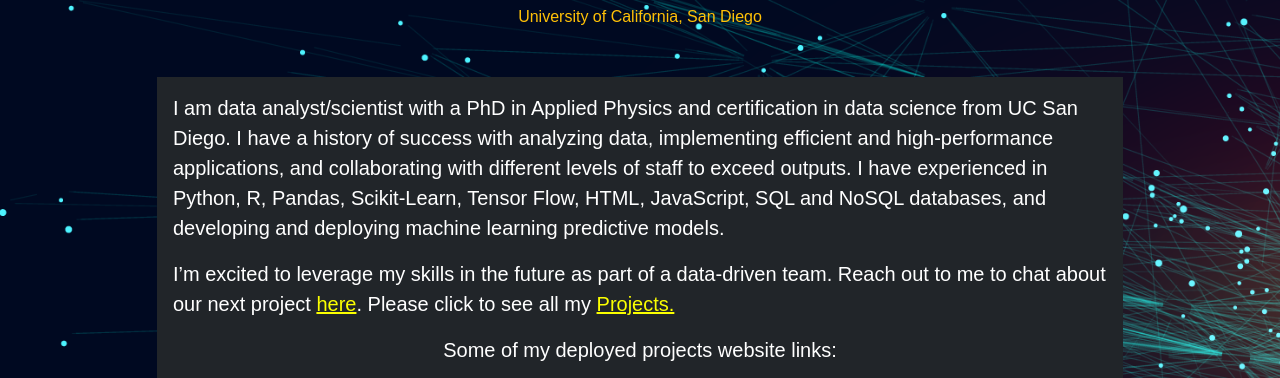
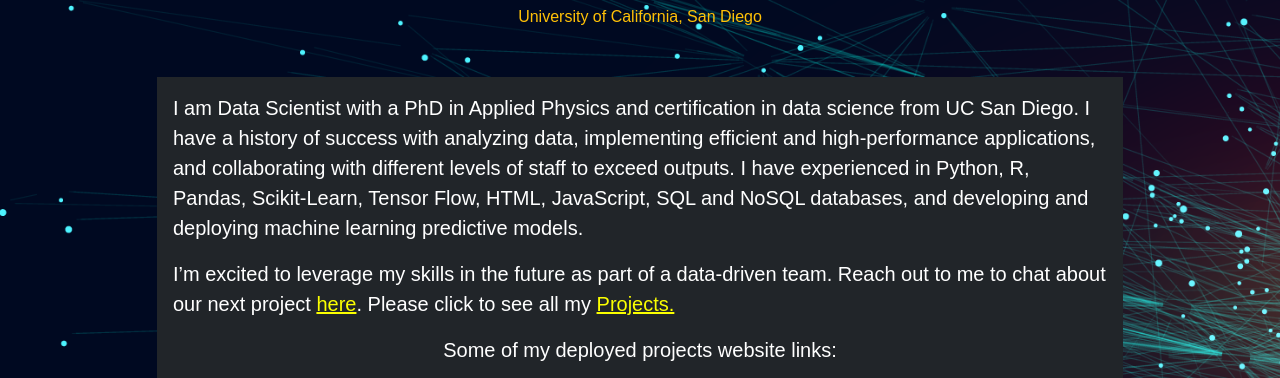
Before and after one commit to pandeysudip/web, a plain HTML site: page index.html in a window 1280 px wide. Shown: the part 398-776 px from the top of the page. Drawn offline with nearby package versions, Linux system fonts and the light colour scheme.

Commit message:
updating html

```diff
--- a/index.html
+++ b/index.html
@@ -102,7 +102,7 @@
         <div class="  bg-dark p-3 col-md-9 ">
 
           <p class=" text-white lead">
-            I am data analyst/scientist with a PhD in Applied Physics and certification in data science from UC San Diego. I have a history of success with analyzing data, implementing efficient and high-performance applications, and collaborating with different levels of staff to exceed outputs. I have experienced in Python, R, Pandas, Scikit-Learn, Tensor Flow, HTML, JavaScript, SQL and NoSQL databases, and developing and deploying machine learning predictive models.
+            I am Data Scientist with a PhD in Applied Physics and certification in data science from UC San Diego. I have a history of success with analyzing data, implementing efficient and high-performance applications, and collaborating with different levels of staff to exceed outputs. I have experienced in Python, R, Pandas, Scikit-Learn, Tensor Flow, HTML, JavaScript, SQL and NoSQL databases, and developing and deploying machine learning predictive models.
           </p>
           <p class="text-white lead">I’m excited to leverage my skills in the future as part of a data-driven team. Reach out to me to chat about our next project <a href="contact.html">here</a>. Please click to see all my <a href="#proje" >Projects.</a>
           </p>
```
